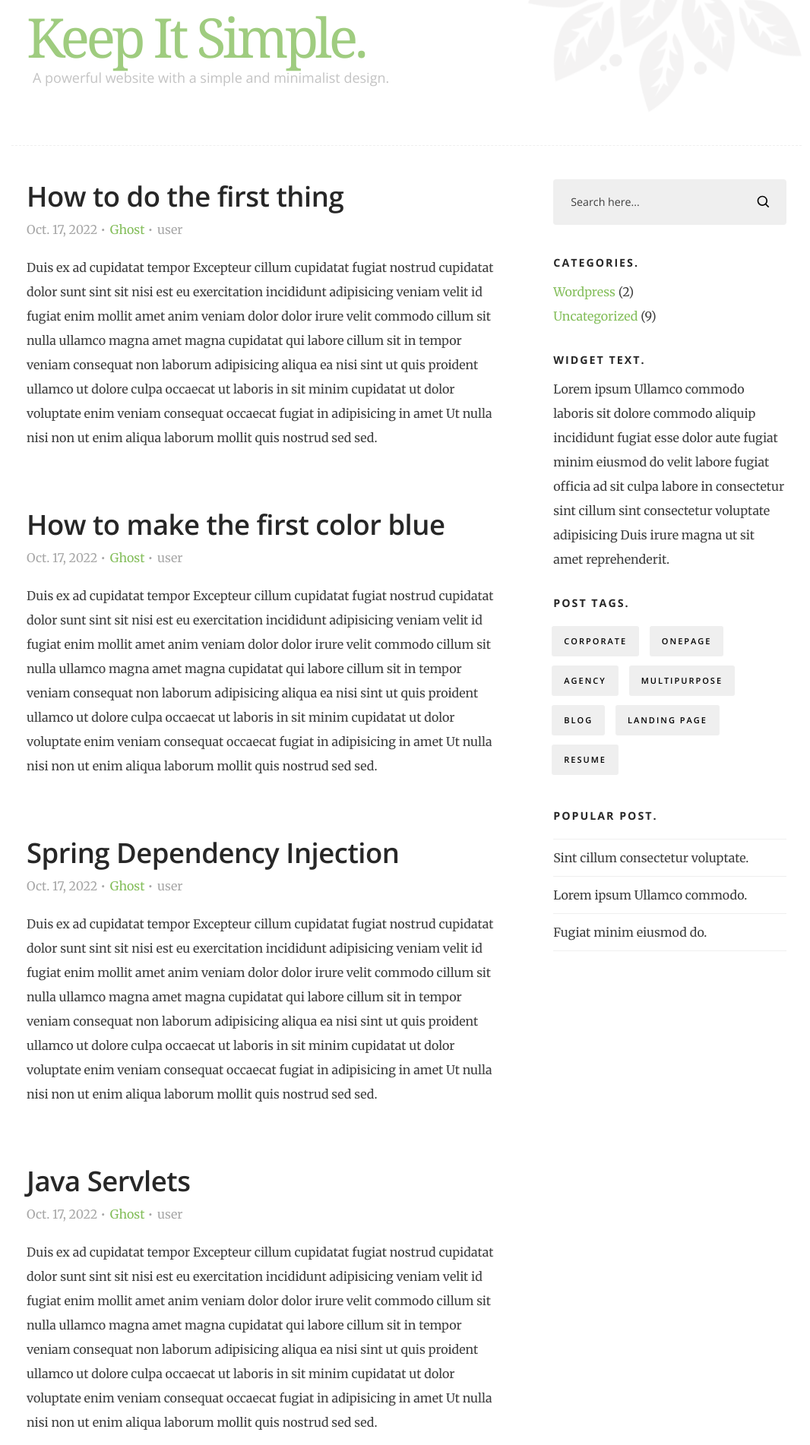
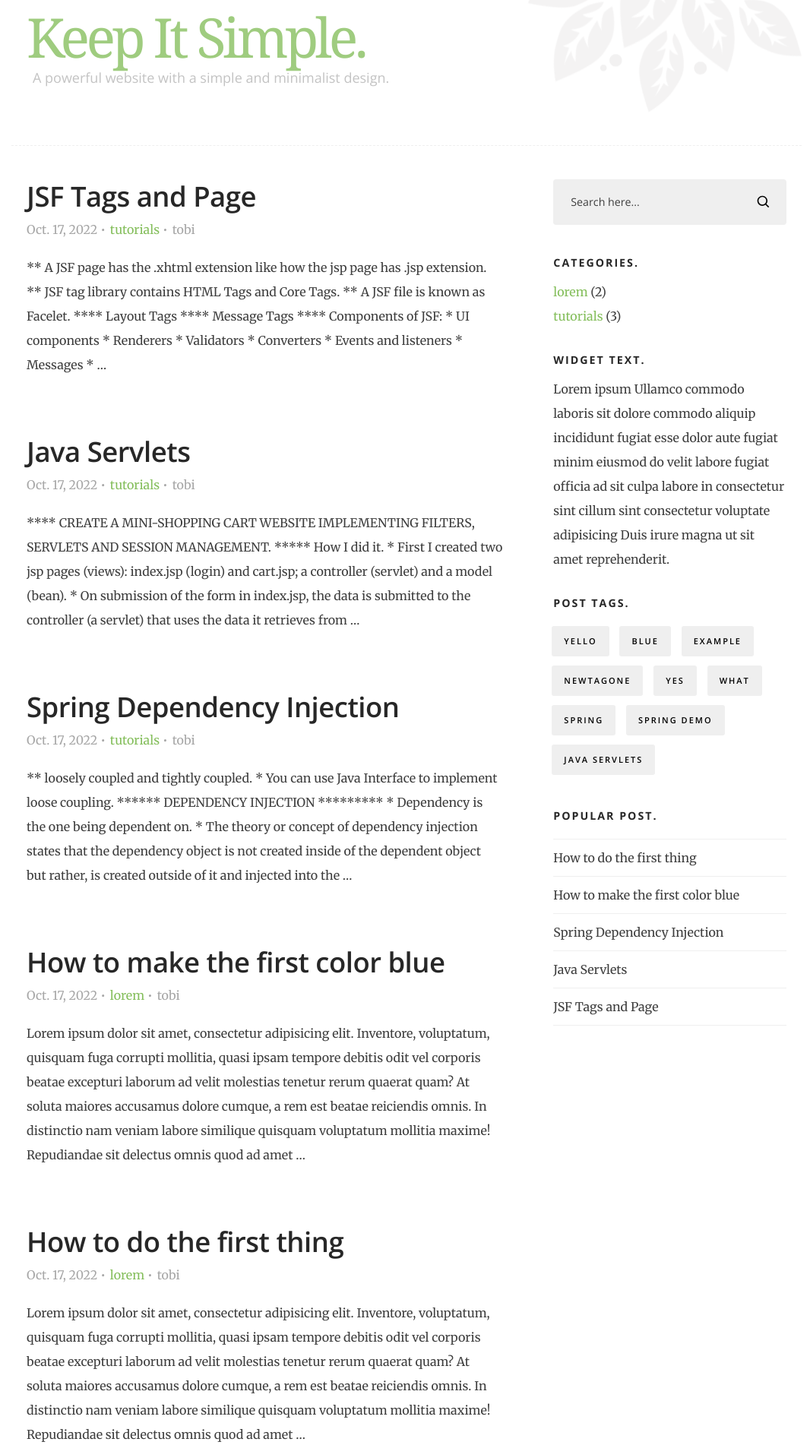
Before and after one commit to tobidada001/keep-it-simple-blog, a Django app: page / in a window 1280 px wide. Shown: the part 108-2010 px from the top of the page at 76% size, without its empty margins (105-1171 px from the left). Run offline with Django 4.2, Linux system fonts and the light colour scheme; data comes from the database, SQL or seed files in the repository; both versions use the stored data as it was after the commit; some libraries are stand-ins or nearby versions.

Commit message:
Modified database and views.py

```diff
--- a/keep_it_simple_blog/blog/templates/blog/index.html
+++ b/keep_it_simple_blog/blog/templates/blog/index.html
@@ -13,7 +13,7 @@
 
             <div id="main" class="s-content__main large-8 column">
 
-                {% for post in posts %}
+                {% for post in posts reversed%}
 
                 <article class="entry">
 
@@ -26,8 +26,8 @@
                         <div class="entry__meta">
                             <ul>
                                 <li>{{post.post_date}}</li>
-                                <li><a href="#" title="" rel="category tag">Ghost</a></li>
-                                <li>user</li>
+                                <li><a href="#" title="" rel="category tag">{{post.category}}</a></li>
+                                <li>{{post.author}}</li>
                             </ul>
                         </div>
 
@@ -35,12 +35,7 @@
 
                     <div class="entry__content">
                         <p>
-                        Duis ex ad cupidatat tempor Excepteur cillum cupidatat fugiat nostrud cupidatat dolor sunt sint sit nisi
-                        est eu exercitation incididunt adipisicing veniam velit id fugiat enim mollit amet anim veniam dolor dolor
-                        irure velit commodo cillum sit nulla ullamco magna amet magna cupidatat qui labore cillum sit in tempor
-                        veniam consequat non laborum adipisicing aliqua ea nisi sint ut quis proident ullamco ut dolore culpa
-                        occaecat ut laboris in sit minim cupidatat ut dolor voluptate enim veniam consequat occaecat fugiat in
-                        adipisicing in amet Ut nulla nisi non ut enim aliqua laborum mollit quis nostrud sed sed.
+                        {{post.post_body|truncatewords:60}}
                         </p>
                     </div>
 
@@ -63,9 +58,10 @@
                <div class="widget widget--categories">
                    <h3 class="h6">Categories.</h3>
                    <ul>
-                        <li><a href="#0" title="">Wordpress</a> (2)</li>
 
-                        <li><a href="#0" title="">Uncategorized</a> (9)</li>
+                       {% for c in categories %}
+                        <li><a href="#0" title="">{{c.category}}</a> ({{c.categories.all.count}})</li>
+                        {% endfor %}
                     </ul>
                 </div>
 
@@ -83,13 +79,10 @@
                     <h3 class="h6">Post Tags.</h3>
 
                     <div class="tagcloud group">
-                        <a href="#0">Corporate</a>
-                        <a href="#0">Onepage</a>
-                        <a href="#0">Agency</a>
-                        <a href="#0">Multipurpose</a>
-                        <a href="#0">Blog</a>
-                        <a href="#0">Landing Page</a>
-                        <a href="#0">Resume</a>
+
+                        {% for tag in tags %}
+                        <a href="#0">{{tag}}</a>
+                        {% endfor %}
                     </div>
                 </div>
 
@@ -97,9 +90,11 @@
                     <h3 class="h6">Popular Post.</h3>
 
                     <ul class="link-list">
-                        <li><a href="#">Sint cillum consectetur voluptate.</a></li>
-                        <li><a href="#">Lorem ipsum Ullamco commodo.</a></li>
-                        <li><a href="#">Fugiat minim eiusmod do.</a></li>
+
+                        {% for post in posts %}
+
+                        <li><a href="#">{{post.post_title}}</a></li>
+                        {% endfor %}
                     </ul>
                 </div>
 
--- a/keep_it_simple_blog/blog/views.py
+++ b/keep_it_simple_blog/blog/views.py
@@ -4,8 +4,9 @@ from .models import Categories, Tags, Post
 
 def index(request):
     posts = Post.objects.all()
-    user = User.objects.all()
-    return render(request, 'blog/index.html', {'posts': posts, 'user': user})
+    categories = Categories.objects.all()
+    tags = Tags.objects.all()
+    return render(request, 'blog/index.html', {'posts': posts[:5], 'categories': categories, 'tags': tags})
 # Create your views here.
 
 def archives(request):
```
Also changed, not shown: keep_it_simple_blog/db.sqlite3.
